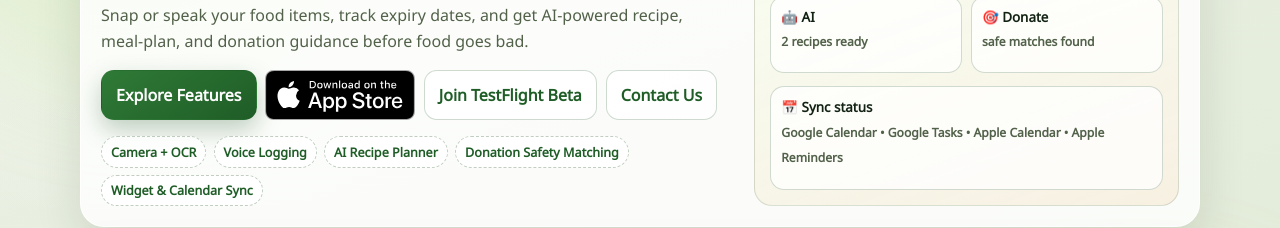
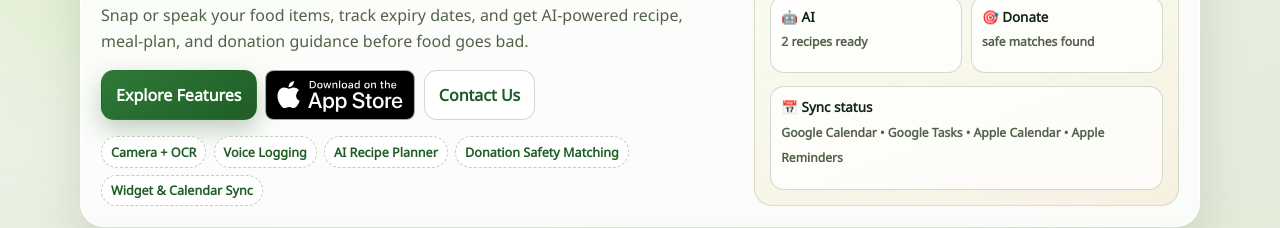
Before and after one commit to Albair581/fnwebsite, an Astro site: page /en in a window 1280 px wide. Shown: the part 230-458 px from the top of the page. Built offline with nearby package versions, Linux system fonts and the light colour scheme; Astro itself is replaced by a stand-in of ours.

Commit message:
updated homepage

```diff
--- a/src/pages/[locale]/index.astro
+++ b/src/pages/[locale]/index.astro
@@ -34,7 +34,7 @@ const copy = overviewCopy[locale];
         <a href="https://apps.apple.com/us/app/food-ninja-reduce-waste/id6759663379" rel="noreferrer noopener" target="_blank">
           <img src={common.iosDownloadLabel} alt="iOS Download" height="50px">
         </a>
-        <a class="btn btn--ghost" href="https://betasignup.food-ninja.com/" target="_blank" rel="noopener noreferrer">{common.testFlightSignUpLabel}</a>
+        <!-- <a class="btn btn--ghost" href="https://betasignup.food-ninja.com/" target="_blank" rel="noopener noreferrer">{common.testFlightSignUpLabel}</a> -->
         <a class="btn btn--ghost" href={localePath(locale, "about/contact-us")}>{copy.ctaSecondary}</a>
       </div>
       <div class="hero-badges">
```
